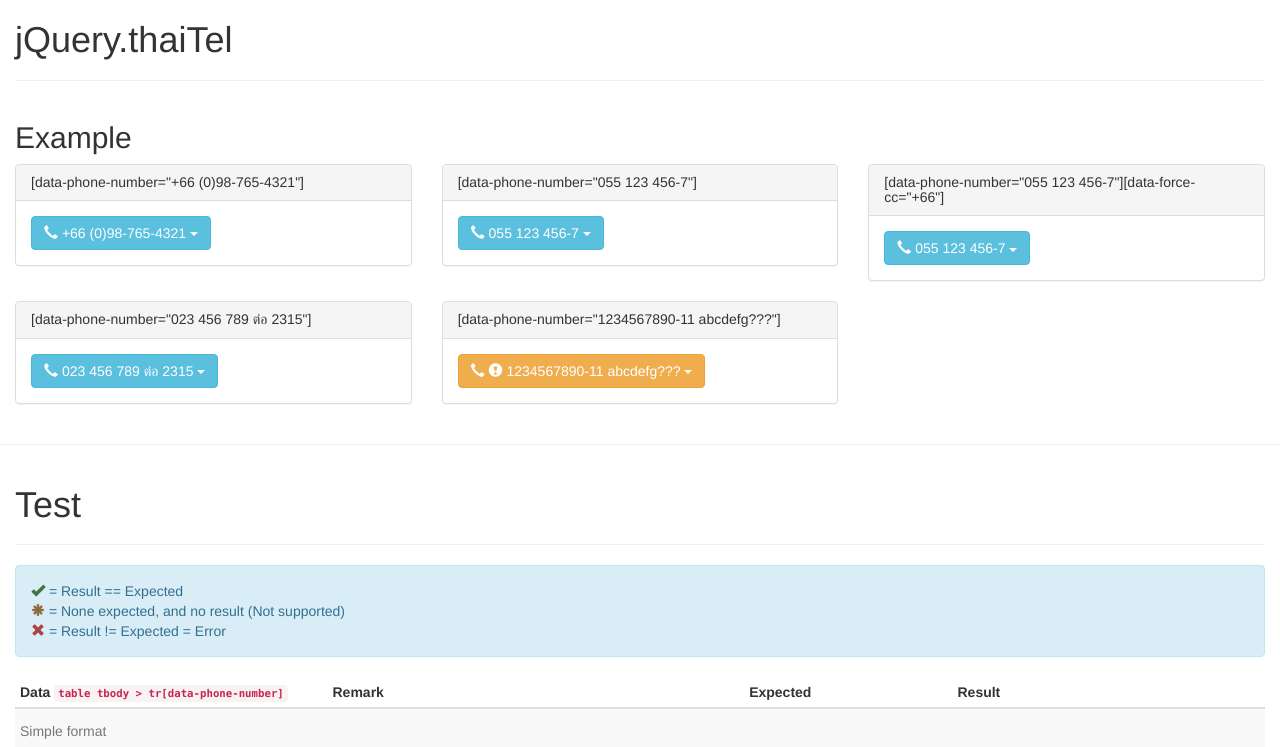
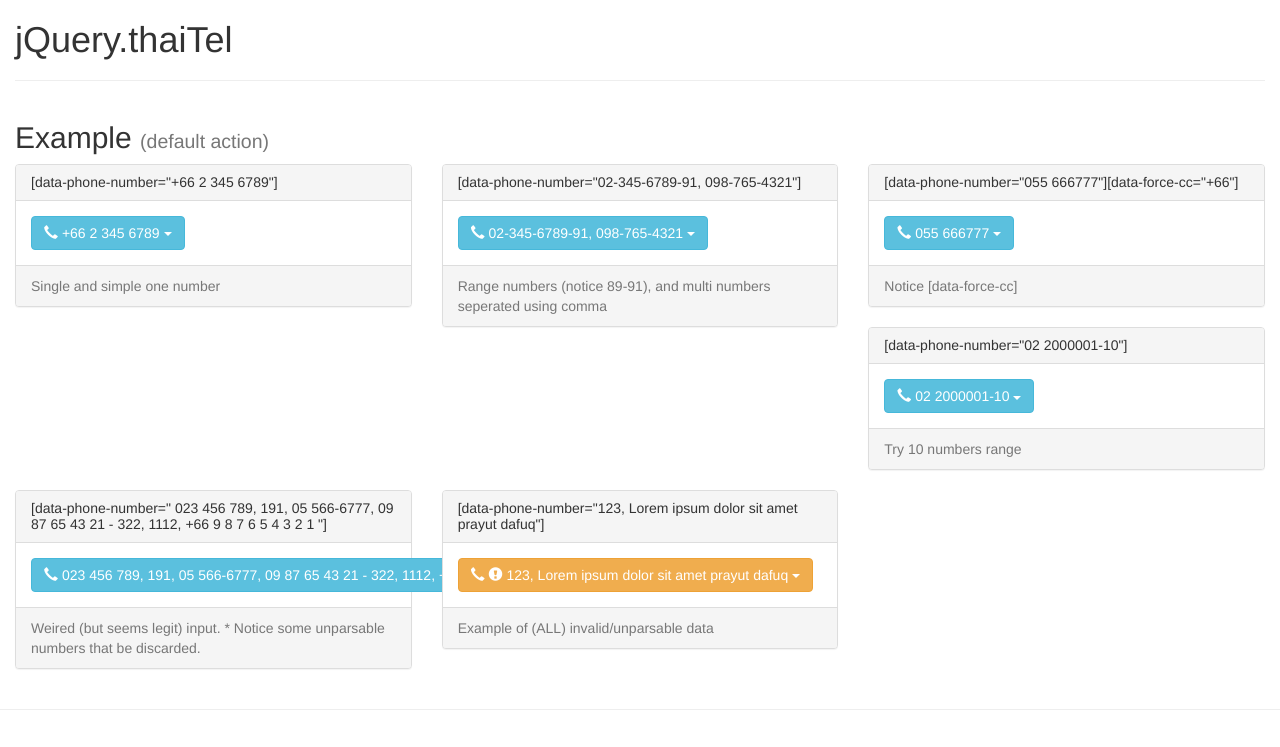
Before and after one commit to sovoboys/jQuery.thaiTel, a plain HTML site: page example.html in a window 1280 px wide. Shown: the top 747 px of the page. Drawn offline with nearby package versions, Linux system fonts and the light colour scheme.

Commit message:
First publish

```diff
--- a/example.html
+++ b/example.html
@@ -7,6 +7,7 @@
   <title>jQuery.thaiTel</title>
   <link rel="stylesheet" href="https://cdnjs.cloudflare.com/ajax/libs/twitter-bootstrap/3.3.7/css/bootstrap.min.css">
   <script type="text/javascript" src="https://cdnjs.cloudflare.com/ajax/libs/jquery/3.3.1/jquery.min.js"></script>
+
   <style type="text/css">
     .panel-title{
       font-size: 1em
@@ -25,75 +26,126 @@
       font-style: italic;
     }
   </style>
+
 </head>
 
 <body>
+
   <div class="container-fluid">
     <div class="page-heading">
       <h1>jQuery.thaiTel</h1>
       <hr>
     </div>
   </div>
-  <div id="example-section" class="container-fluid">
+
+  <!-- ▼ #example-section ▼ -->
+  <section id="example-section" class="container-fluid">
     <div class="page-heading">
-      <h2>Example</h2>
+      <h2>Example <small>(default action)</small></h2>
     </div>
     <div class="row">
-      <div class="col-lg-4 col-md-6 col-sm-6">
 
-
-
-
-
-
-
-
-
-        <div class="panel panel-default">
-          <div class="panel-heading">
-            <h4 class="panel-title"></h4>
-          </div>
-          <div data-phone-number="+66 (0)98-765-4321" class="panel-body"></div>
-        </div>
-      </div>
       <div class="col-lg-4 col-md-6 col-sm-6">
         <div class="panel panel-default">
           <div class="panel-heading">
             <h4 class="panel-title"></h4>
           </div>
-          <div data-phone-number="055 123 456-7" class="panel-body"></div>
+          <div data-phone-number="+66 2 345 6789" class="panel-body"></div>
+          <div class="panel-footer text-muted">Single and simple one number</div>
         </div>
       </div>
+
       <div class="col-lg-4 col-md-6 col-sm-6">
         <div class="panel panel-default">
           <div class="panel-heading">
             <h4 class="panel-title"></h4>
           </div>
-          <div data-phone-number="055 123 456-7" data-force-cc="+66" class="panel-body"></div>
+          <div data-phone-number="02-345-6789-91, 098-765-4321" class="panel-body"></div>
+          <div class="panel-footer text-muted">Range numbers (notice 89-91), and multi numbers seperated using comma</div>
         </div>
       </div>
+
       <div class="col-lg-4 col-md-6 col-sm-6">
         <div class="panel panel-default">
           <div class="panel-heading">
             <h4 class="panel-title"></h4>
           </div>
-          <div data-phone-number="023 456 789 ต่อ 2315" class="panel-body"></div>
+          <div data-phone-number="055 666777" data-force-cc="+66" class="panel-body"></div>
+          <div class="panel-footer text-muted">Notice [data-force-cc]</div>
         </div>
       </div>
+
       <div class="col-lg-4 col-md-6 col-sm-6">
         <div class="panel panel-default">
           <div class="panel-heading">
             <h4 class="panel-title"></h4>
           </div>
-          <div data-phone-number="1234567890-11 abcdefg???" class="panel-body"></div>
+          <div data-phone-number="02 2000001-10" class="panel-body"></div>
+          <div class="panel-footer text-muted">Try 10 numbers range</div>
         </div>
       </div>
+
+      <div class="col-lg-4 col-md-6 col-sm-6">
+        <div class="panel panel-default">
+          <div class="panel-heading">
+            <h4 class="panel-title"></h4>
+          </div>
+          <div data-phone-number="
+            023 456 789,
+            191,
+            05 566-6777,
+            09 87 65 43 21 - 322,
+            1112,
+            +66 9 8 7 6 5 4 3 2 1
+          " class="panel-body"></div>
+          <div class="panel-footer text-muted">Weired (but seems legit) input. * Notice some unparsable numbers that be discarded.</div>
+        </div>
+      </div>
+
+      <div class="col-lg-4 col-md-6 col-sm-6">
+        <div class="panel panel-default">
+          <div class="panel-heading">
+            <h4 class="panel-title"></h4>
+          </div>
+          <div data-phone-number="123, Lorem ipsum dolor sit amet prayut dafuq" class="panel-body"></div>
+          <div class="panel-footer text-muted">Example of (ALL) invalid/unparsable data</div>
+        </div>
+      </div>
+
+
+
     </div>
-  </div>
+  </section>
 
+  <script type="text/javascript">
+  $(function (){
+    // ▼ example part ▼
+
+    // add .panel>.panel-title with its [data-phone-number]
+    $('.panel-body[data-phone-number]').each(function (_, e){
+      let $title = $(e).prev('.panel-heading').find('>.panel-title');
+      $title.text('[data-phone-number="' + $(e).data('phoneNumber') + '"]' + ($(e).data('forceCc') ? '[data-force-cc="' + $(e).data('forceCc') + '"]' : ''));
+    });
+
+    if (typeof jQuery == typeof function(){}) {
+      if ($.fn.thaiTel) {
+        // call the plugin (for example section)
+        $('#example-section [data-phone-number]').thaiTel();
+      } else {
+        alert('Error: $.fn.thaiTel. required.');
+        console.error('Error: $.fn.thaiTel. required.');
+      }
+    } else {
+      alert('Error: jQuery required.');
+      console.error('Error: Requires jQuery.');
+    }
+    // ▲ example part ▲
+  });
+  </script>
+  <!-- ▲ #example-section ▲ -->
   <hr>
-
-  <div id="test-section" class="container-fluid">
+  <!-- ▼ #test-section ▼ -->
+  <section id="test-section" class="container-fluid">
     <div class="page-heading">
       <h1>Test</h1>
       <hr>
@@ -124,34 +176,10 @@
         </table>
       </div>
     </div>
-  </div>
-
-  <script type="text/javascript" src="https://cdnjs.cloudflare.com/ajax/libs/twitter-bootstrap/3.3.7/js/bootstrap.min.js"></script>
-  <script type="text/javascript" src="jquery.thaitel.js"></script>
+  </section>
   <script type="text/javascript">
   $(function (){
-
-    // ********** example section **********************************************
-
-    // to add title text to each example
-    $('.panel-body[data-phone-number]').each(function (_, e){
-      let $title = $(e).prev('.panel-heading').find('>.panel-title');
-      $title.text('[data-phone-number="' + $(e).data('phoneNumber') + '"]' + ($(e).data('forceCc') ? '[data-force-cc="' + $(e).data('forceCc') + '"]' : ''));
-    });
-
-    if (typeof jQuery == typeof function(){}) {
-      if ($.fn.thaiTel) {
-        // call the plugin (for example section)
-        $('#example-section [data-phone-number]').thaiTel();
-      } else {
-        console.error('Requires $.fn.thaiTel.');
-      }
-    } else {
-      alert('Error: jQuery required.');
-      console.error('Error: Requires jQuery.');
-    }
-
-    // ********** test section *************************************************
+    // ▼ test part ▼
     let
       testData = [
         'Simple format',
@@ -237,14 +265,20 @@
           },
         });
       } else {
-        console.error('Requires $.fn.thaiTel.');
+        alert('Error: $.fn.thaiTel. required.');
+        console.error('Error: $.fn.thaiTel. required.');
       }
     } else {
       alert('Error: jQuery required.');
       console.error('Error: Requires jQuery.');
     }
-
+    // ▲ test part ▲
   });
   </script>
+  <!-- ▲ #test-section ▲ -->
+
+  <script type="text/javascript" src="https://cdnjs.cloudflare.com/ajax/libs/twitter-bootstrap/3.3.7/js/bootstrap.min.js"></script>
+  <script type="text/javascript" src="jquery.thaitel.js"></script>
+
 </body>
 </html>
```
Also changed, not shown: jquery.thaitel.js, 1 other file.
